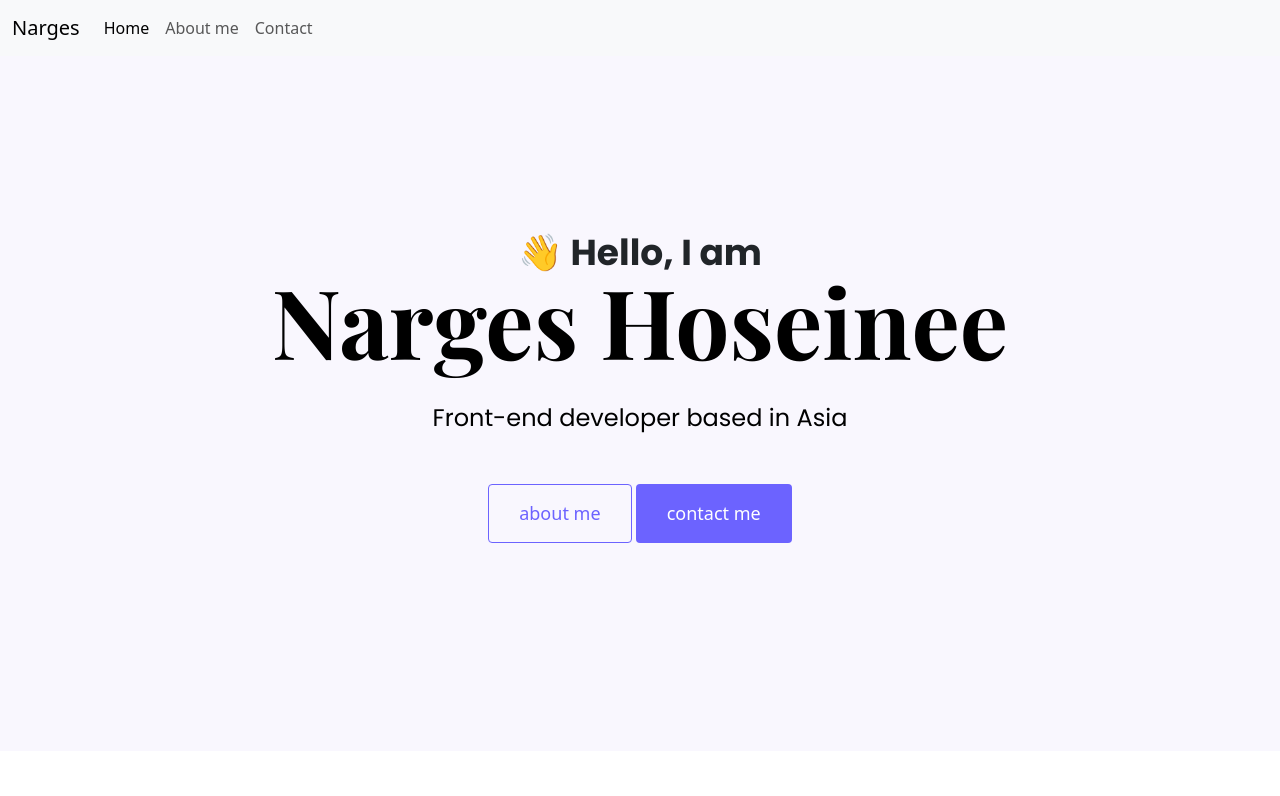
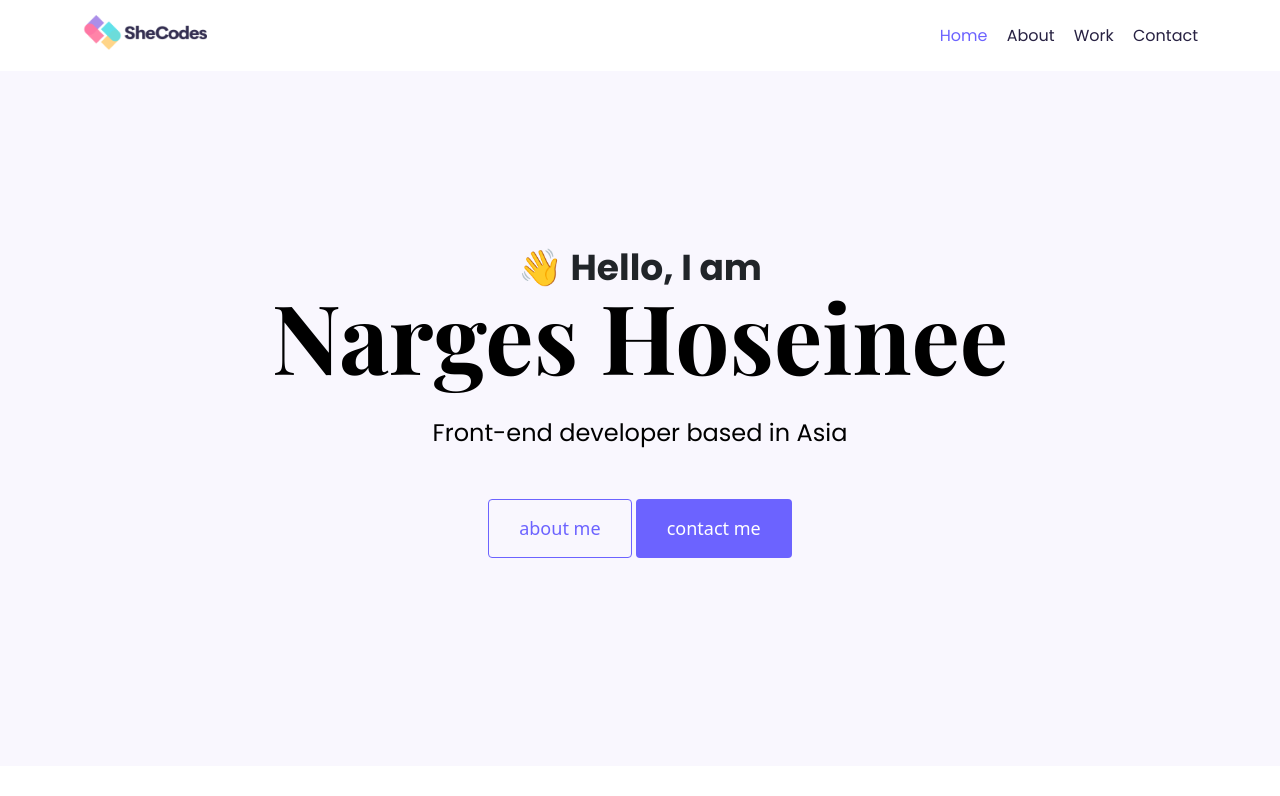
Before and after one commit to narges-coder/portfolio-project, a plain HTML site: page index.html in a window 1280 px wide. Shown: the top 796 px of the page. Drawn offline with nearby package versions, Linux system fonts and the light colour scheme; a web font is replaced by a local one.

Commit message:
creating the nave bar with HTML & CSS

```diff
--- a/index.html
+++ b/index.html
@@ -29,36 +29,26 @@
     <title>portfolio homepage</title>
   </head>
   <body>
-    <nav class="navbar navbar-expand-lg navbar-light bg-light">
-      <div class="container-fluid">
-        <a class="navbar-brand" href="#">Narges</a>
-        <button
-          class="navbar-toggler"
-          type="button"
-          data-bs-toggle="collapse"
-          data-bs-target="#navbarNav"
-          aria-controls="navbarNav"
-          aria-expanded="false"
-          aria-label="Toggle navigation"
-        >
-          <span class="navbar-toggler-icon"></span>
-        </button>
-        <div class="collapse navbar-collapse" id="navbarNav">
-          <ul class="navbar-nav">
-            <li class="nav-item">
-              <a class="nav-link active" aria-current="page" href="#">Home</a>
-            </li>
-            <li class="nav-item">
-              <a class="nav-link" href="/about.html">About me</a>
-            </li>
-            <li class="nav-item">
-              <a class="nav-link" href="/about.html#contact">Contact</a>
-            </li>
-          </ul>
-        </div>
-      </div>
-    </nav>
-
+    <div class="container">
+      <nav class="d-flex justify-content-between">
+        <a href="index.html">
+          <img src="images/logo.png" alt="" class="logo d-none d-md-block" />
+          <img
+            src="images/logo-small.jpg"
+            alt=""
+            class="logo d-block d-md-none"
+          />
+        </a>
+        <ul>
+          <li class="active">
+            <a href="index.html">Home</a>
+          </li>
+          <li><a href="about.html">About</a></li>
+          <li><a href="work.html">Work</a></li>
+          <li><a href="contact.html">Contact</a></li>
+        </ul>
+      </nav>
+    </div>
     <div class="hero">
       <p>👋 Hello, I am</p>
       <h1>Narges Hoseinee</h1>
--- a/portfolio-style/style.css
+++ b/portfolio-style/style.css
@@ -126,6 +126,34 @@ p {
 .contact-section p {
   font-size: 14px;
 }
+.logo {
+  max-height: 35px;
+}
+
+nav {
+  padding: 15px 0;
+}
+nav li {
+  display: inline;
+  list-style: none;
+  line-height: 40px;
+  margin-left: 15px;
+}
+nav ul {
+  padding: 0;
+  margin: 0;
+}
+nav a {
+  font-family: var(--default-font-family);
+  text-decoration: none;
+  font-size: 16px;
+  color: #272142;
+  transition: all 100ms ease-in-out;
+}
+nav a:hover,
+nav li.active a {
+  color: var(--branding-color);
+}
 
 .icon {
   color: var(--branding-color);
```
Also changed, not shown: images/logo-small.jpg (added), images/logo.png (added).
